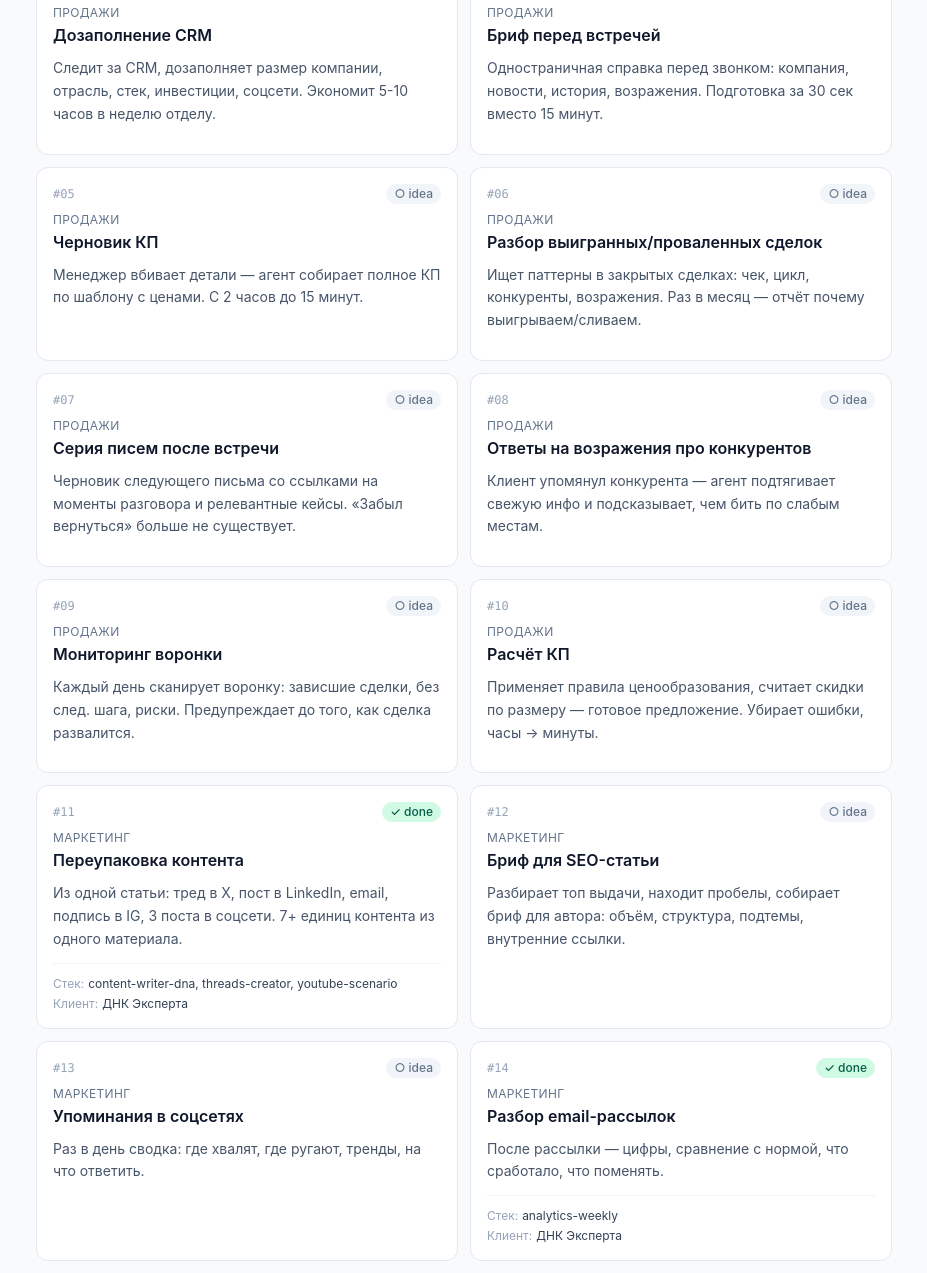
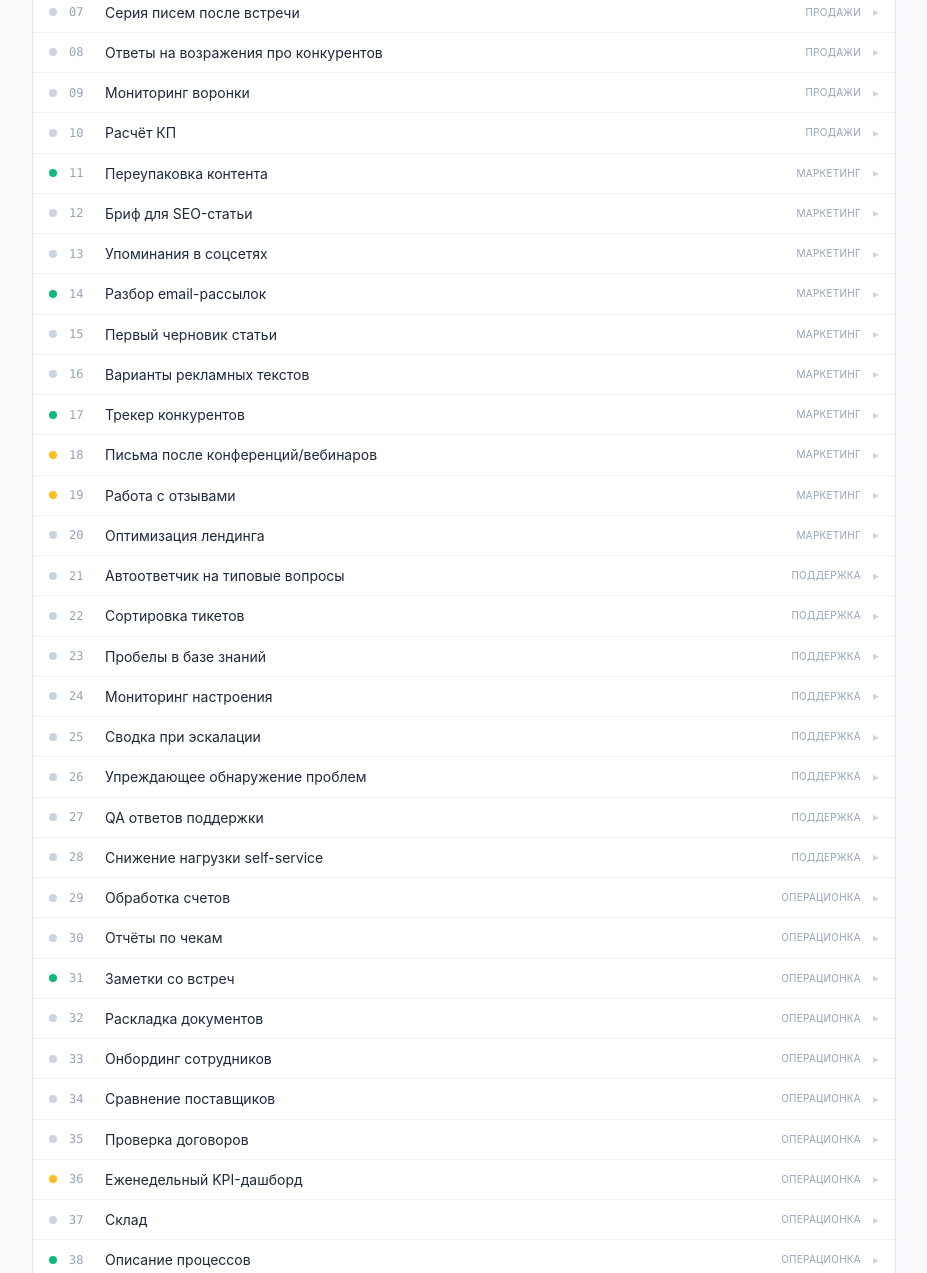
Before and after one commit to antonbezhin-tech/automations-bank, a plain HTML site: page index.html in a window 1280 px wide. Shown: the part 495-1768 px from the top of the page, without its empty margins (176-1103 px from the left). Drawn offline with nearby package versions, Linux system fonts and the light colour scheme.

Commit message:
ui: compact list view with tap-to-expand

```diff
--- a/index.html
+++ b/index.html
@@ -53,24 +53,27 @@
   </div>
 </nav>
 
-<main class="max-w-4xl mx-auto p-3 sm:p-5">
-  <div id="grid" class="grid grid-cols-1 sm:grid-cols-2 gap-3"></div>
+<main class="max-w-4xl mx-auto p-2 sm:p-4">
+  <div id="grid" class="bg-white rounded-xl border border-slate-200 overflow-hidden divide-y divide-slate-100"></div>
   <div id="empty" class="hidden text-center text-slate-400 py-16 text-sm">Ничего не найдено по фильтрам</div>
 </main>
 
 <template id="card-tpl">
-  <article class="card bg-white rounded-xl border border-slate-200 p-4 cursor-pointer">
-    <div class="flex items-center justify-between text-xs mb-2">
-      <span class="font-mono text-slate-400"></span>
-      <span class="status-badge px-2 py-0.5 rounded-full text-xs font-medium"></span>
+  <article class="row cursor-pointer">
+    <div class="row-head flex items-center gap-3 px-4 py-2.5 hover:bg-slate-50 active:bg-slate-100">
+      <span class="status-dot w-2 h-2 rounded-full shrink-0"></span>
+      <span class="font-mono text-xs text-slate-400 shrink-0 w-6"></span>
+      <span class="title-text flex-1 text-sm text-slate-800 leading-snug truncate"></span>
+      <span class="dept-label text-[10px] uppercase tracking-wide text-slate-400 shrink-0 hidden sm:inline"></span>
+      <span class="chevron text-slate-300 text-xs shrink-0">▸</span>
     </div>
-    <div class="dept-label text-xs text-slate-500 uppercase tracking-wide mb-1"></div>
-    <h3 class="font-semibold text-slate-900 leading-tight mb-3"></h3>
-    <p class="desc text-sm text-slate-600 leading-relaxed mb-3"></p>
-    <div class="meta hidden border-t border-slate-100 pt-3 space-y-1 text-xs text-slate-500">
-      <div class="flex gap-1 flex-wrap stack-row hidden"><span class="text-slate-400">Стек:</span><span class="stack-val text-slate-700"></span></div>
-      <div class="flex gap-1 client-row hidden"><span class="text-slate-400">Клиент:</span><span class="client-val text-slate-700"></span></div>
-      <div class="flex gap-1 result-row hidden"><span class="text-slate-400">Результат:</span><span class="result-val text-slate-700"></span></div>
+    <div class="row-body hidden px-4 pb-3 pt-1 bg-slate-50/60">
+      <p class="desc text-sm text-slate-600 leading-relaxed mb-2"></p>
+      <div class="meta hidden space-y-0.5 text-xs text-slate-500">
+        <div class="stack-row hidden"><span class="text-slate-400">Стек: </span><span class="stack-val text-slate-700"></span></div>
+        <div class="client-row hidden"><span class="text-slate-400">Клиент: </span><span class="client-val text-slate-700"></span></div>
+        <div class="result-row hidden"><span class="text-slate-400">Результат: </span><span class="result-val text-slate-700"></span></div>
+      </div>
     </div>
   </article>
 </template>
@@ -136,9 +139,9 @@ const IDEAS = [
 ];
 
 const STATUS_META = {
-  done: {label:"✓ done", bg:"bg-emerald-100", text:"text-emerald-800"},
-  wip:  {label:"◐ wip",  bg:"bg-amber-100",   text:"text-amber-800"},
-  idea: {label:"○ idea", bg:"bg-slate-100",   text:"text-slate-500"}
+  done: {dot:"bg-emerald-500"},
+  wip:  {dot:"bg-amber-400"},
+  idea: {dot:"bg-slate-300"}
 };
 
 const state = { status: "all", dept: "all" };
@@ -154,21 +157,28 @@ function render() {
   document.getElementById("empty").classList.toggle("hidden", filtered.length > 0);
   filtered.forEach(i => {
     const el = tpl.content.cloneNode(true);
-    const card = el.querySelector(".card");
-    card.querySelector(".font-mono").textContent = "#" + i.n;
-    const badge = card.querySelector(".status-badge");
-    const meta = STATUS_META[i.status];
-    badge.textContent = meta.label;
-    badge.classList.add(meta.bg, meta.text);
-    card.querySelector(".dept-label").textContent = i.dept;
-    card.querySelector("h3").textContent = i.title;
-    card.querySelector(".desc").textContent = i.desc;
+    const row = el.querySelector(".row");
+    row.querySelector(".status-dot").classList.add(STATUS_META[i.status].dot);
+    row.querySelector(".font-mono").textContent = i.n;
+    row.querySelector(".title-text").textContent = i.title;
+    row.querySelector(".dept-label").textContent = i.dept;
+    row.querySelector(".desc").textContent = i.desc;
     if (i.stack || i.client || i.result) {
-      card.querySelector(".meta").classList.remove("hidden");
-      if (i.stack) { card.querySelector(".stack-row").classList.remove("hidden"); card.querySelector(".stack-val").textContent = i.stack; }
-      if (i.client) { card.querySelector(".client-row").classList.remove("hidden"); card.querySelector(".client-val").textContent = i.client; }
-      if (i.result) { card.querySelector(".result-row").classList.remove("hidden"); card.querySelector(".result-val").textContent = i.result; }
+      row.querySelector(".meta").classList.remove("hidden");
+      if (i.stack) { row.querySelector(".stack-row").classList.remove("hidden"); row.querySelector(".stack-val").textContent = i.stack; }
+      if (i.client) { row.querySelector(".client-row").classList.remove("hidden"); row.querySelector(".client-val").textContent = i.client; }
+      if (i.result) { row.querySelector(".result-row").classList.remove("hidden"); row.querySelector(".result-val").textContent = i.result; }
     }
+    const head = row.querySelector(".row-head");
+    const body = row.querySelector(".row-body");
+    const chevron = row.querySelector(".chevron");
+    head.addEventListener("click", () => {
+      const open = !body.classList.contains("hidden");
+      body.classList.toggle("hidden", open);
+      chevron.textContent = open ? "▸" : "▾";
+      chevron.classList.toggle("text-slate-300", open);
+      chevron.classList.toggle("text-slate-500", !open);
+    });
     grid.appendChild(el);
   });
 }
```
